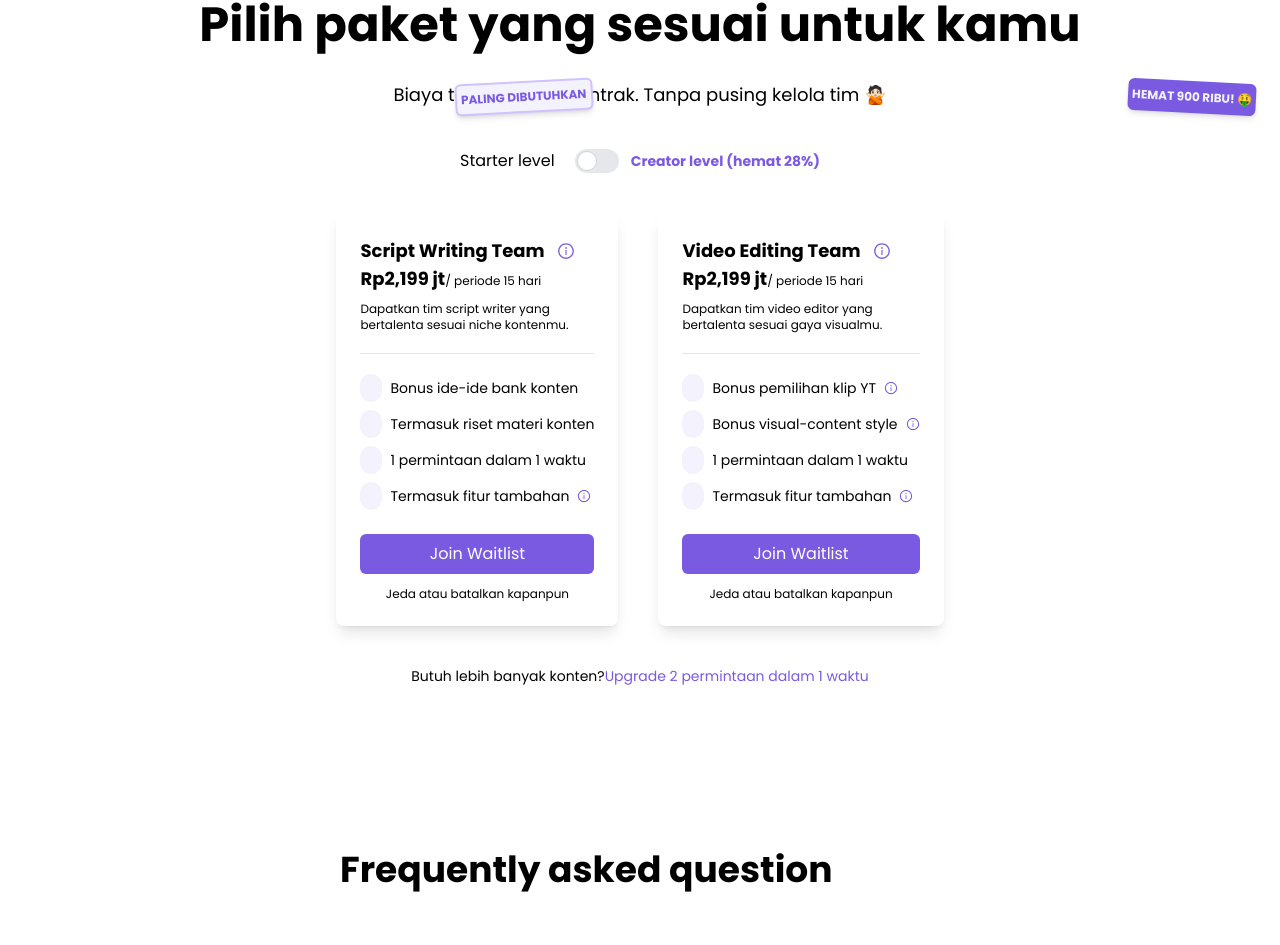
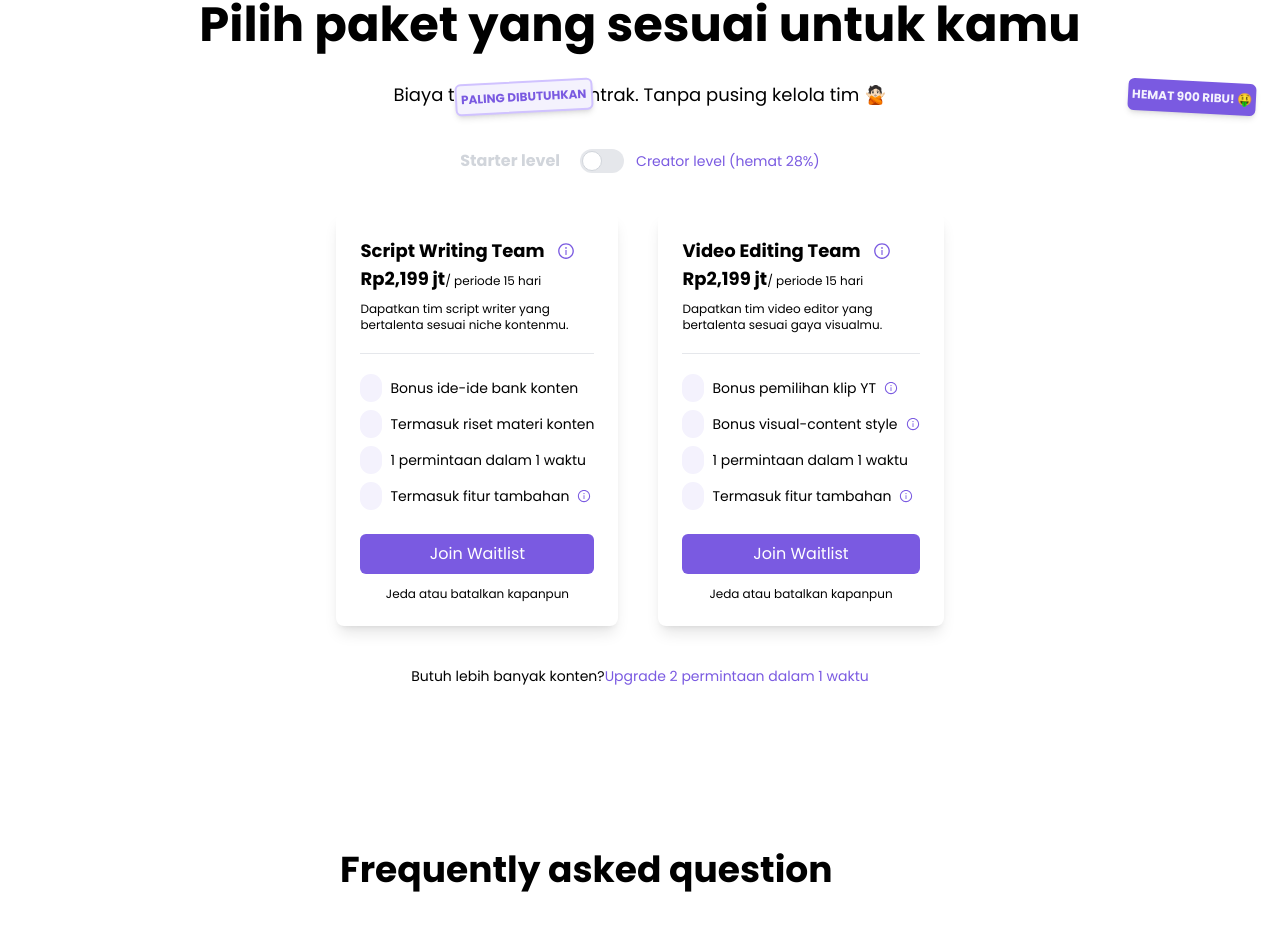
Before and after one commit to biillskiii/rakyfactory, a React (Vite) app: page / in a window 1280 px wide. Shown: the part 4519-5464 px from the top of the page. Built offline with nearby package versions, Linux system fonts and the light colour scheme; some icons are missing.

Commit message:
progress 90%

```diff
--- a/src/pages/LandingPage.jsx
+++ b/src/pages/LandingPage.jsx
@@ -397,7 +397,7 @@ const LandingPage = () => {
         </div>
       </div>
       <div className="flex justify-center items-center my-10 gap-x-5 ">
-        <p className="dark:text-gray-300">Starter level</p>
+        <p className={`text-gray-300 font-semibold ${isChecked && "font-light"}`}>Starter level</p>
 
         <label class="relative inline-flex items-center cursor-pointer">
           <input
@@ -407,7 +407,7 @@ const LandingPage = () => {
             onChange={handleToggleChange}
           />
           <div class="w-11 h-6 bg-gray-200 rounded-full peer dark:bg-gray-700 peer-checked:after:translate-x-full rtl:peer-checked:after:-translate-x-full peer-checked:after:border-white after:content-[''] after:absolute after:top-0.5 after:start-[2px] after:bg-white after:border-gray-300 after:border after:rounded-full after:h-5 after:w-5 after:transition-all dark:border-gray-600 peer-checked:bg-P2"></div>
-          <span class="ms-3 text-sm font-semibold text-P2 ">
+          <span class={`ms-3 text-sm text-P2 ${isChecked && "font-semibold"}`}>
             Creator level (hemat 28%)
           </span>
         </label>
--- a/tailwind.config.js
+++ b/tailwind.config.js
@@ -8,16 +8,6 @@ export default {
     extend: {
       fontFamily: {
         sans: ["Poppins", "sans-serif"],
-      },
-      fontWeight: {
-        "100": 100,
-        "200": 200,
-        "300": 300,
-        "400": 400,
-        "500": 500,
-        "600": 600,
-        "700": 700,
-        "800": 800,
       },
       colors: {
         P1: "#F4F2FD",
```
